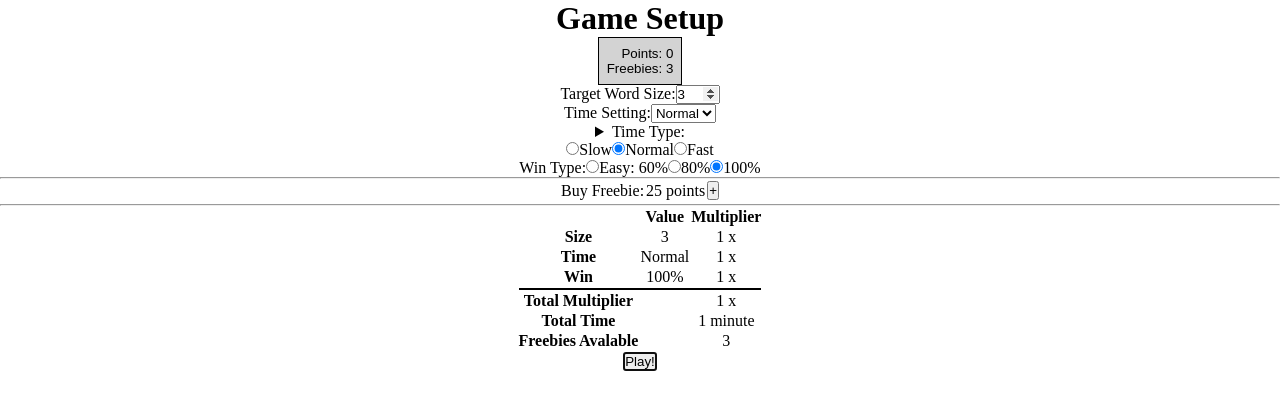
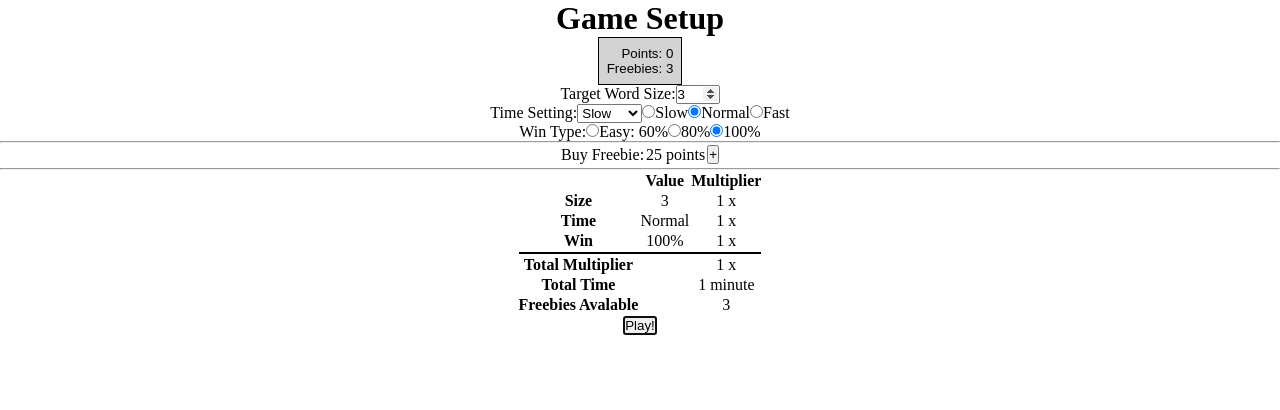
Before and after one commit to JordanKarp/Anagramer-JS, a React (Vite) app: page /setup in a window 1280 px wide. Shown: the top 410 px of the page. Built offline with nearby package versions, Linux system fonts and the light colour scheme.

Commit message:
Update GameSetupForm.jsx

```diff
--- a/src/components/GameSetupForm.jsx
+++ b/src/components/GameSetupForm.jsx
@@ -16,20 +16,10 @@ const GameSetupForm = ({user, setSize, setWinType, setTimeType}) => {
             <label>
                 Time Setting:
                 <select name='timeType' id="time">
-                    <option value="Slow">Slow</option>
-                    <option value="Normal" selected>Normal</option>
-                    <option value="Fast">Fast</option>
+                    <option value="Slow" defaultChecked={user.roundTime === 'Slow'}>Slow</option>
+                    <option value="Normal" defaultChecked={user.roundTime === 'Slow'}>Normal</option>
+                    <option value="Fast" defaultChecked={user.roundTime === 'Slow'}>Fast</option>
                 </select>
-                <details><summary>Time Type: </summary>
-
-                    <div value="Slow" onChange={e => setTimeType(e.target.value)} >Slow</div>
-                    <div value="Normal" onChange={e => setTimeType(e.target.value)} >Normal</div>
-                    <div value="Fast" onChange={e => setTimeType(e.target.value)} >Fast</div>
-                    <option value="Normal" selected>Normal</option>
-                    <option value="Fast">Fast</option>
-
-                </details>
-
                 <input type="radio" name='timeType' value="Slow" onChange={e => setTimeType(e.target.value)} defaultChecked={user.roundTime === 'Slow'} />
                 <label htmlFor="Slow">Slow</label>
                 <input type="radio" name='timeType' value="Normal" onChange={e => setTimeType(e.target.value)} defaultChecked={user.roundTime === 'Normal'} />
```
